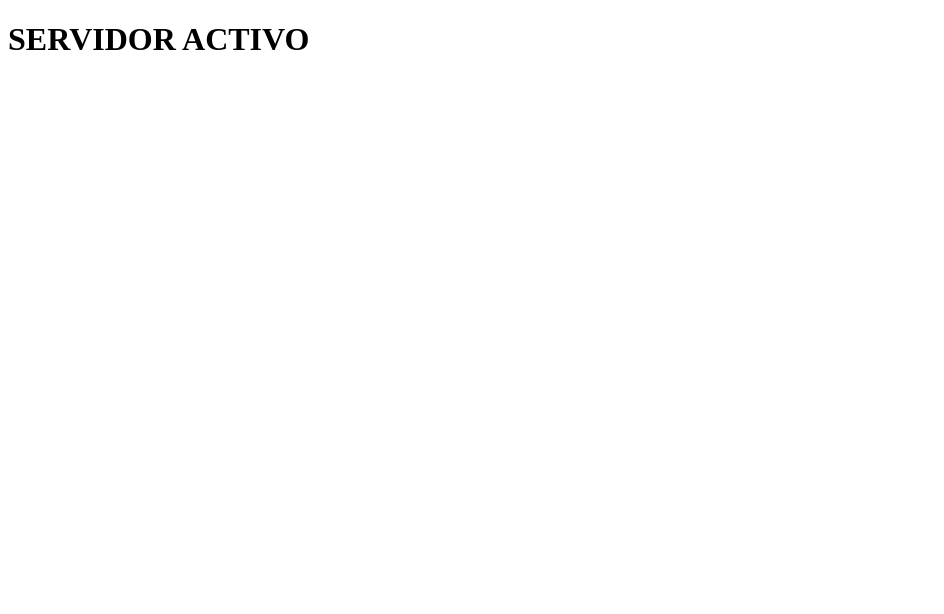
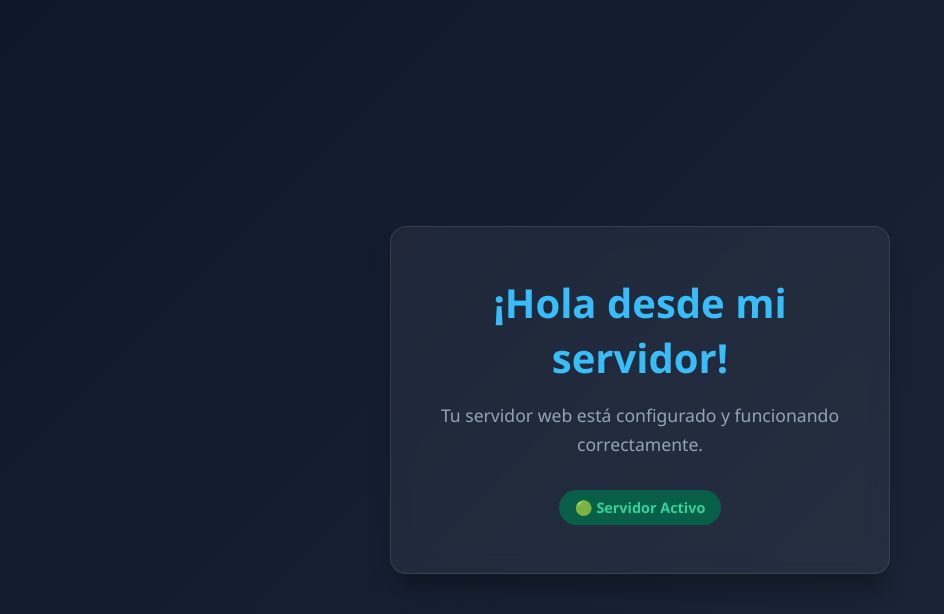
Before and after one commit to jonh3109/Backend-Tienda, a website: page public/index.html in a window 1280 px wide. Shown: the whole page, without its empty margins (0-944 px from the left). Drawn offline with Linux system fonts and the light colour scheme.

Commit message:
Update index.html

```diff
--- a/public/index.html
+++ b/public/index.html
@@ -1,12 +1,62 @@
 <!DOCTYPE html>
-<html lang="en">
+<html lang="es">
 <head>
     <meta charset="UTF-8">
     <meta name="viewport" content="width=device-width, initial-scale=1.0">
-    <title>acceso desde mi servidor</title>
+    <title>Mi Servidor Web</title>
+    <style>
+        * {
+            margin: 0;
+            padding: 0;
+            box-sizing: border-box;
+        }
+        body {
+            font-family: 'Segoe UI', Tahoma, Geneva, Verdana, sans-serif;
+            background: linear-gradient(135deg, #0f172a, #1e293b);
+            color: #f8fafc;
+            display: flex;
+            justify-content: center;
+            align-items: center;
+            height: 100vh;
+            text-align: center;
+        }
+        .container {
+            background: rgba(255, 255, 255, 0.05);
+            padding: 3rem;
+            border-radius: 16px;
+            backdrop-filter: blur(10px);
+            border: 1px solid rgba(255, 255, 255, 0.1);
+            box-shadow: 0 20px 25px -5px rgba(0, 0, 0, 0.3);
+            max-width: 500px;
+            width: 90%;
+        }
+        h1 {
+            font-size: 2.5rem;
+            margin-bottom: 1rem;
+            color: #38bdf8;
+        }
+        p {
+            font-size: 1.1rem;
+            color: #94a3b8;
+            margin-bottom: 2rem;
+            line-height: 1.6;
+        }
+        .status {
+            display: inline-block;
+            background: #065f46;
+            color: #34d399;
+            padding: 0.5rem 1rem;
+            border-radius: 9999px;
+            font-weight: 600;
+            font-size: 0.9rem;
+        }
+    </style>
 </head>
-
 <body>
-    <h1>SERVIDOR ACTIVO </h1>
+    <div class="container">
+        <h1>¡Hola desde mi servidor!</h1>
+        <p>Tu servidor web está configurado y funcionando correctamente.</p>
+        <div class="status">🟢 Servidor Activo</div>
+    </div>
 </body>
 </html>
```
